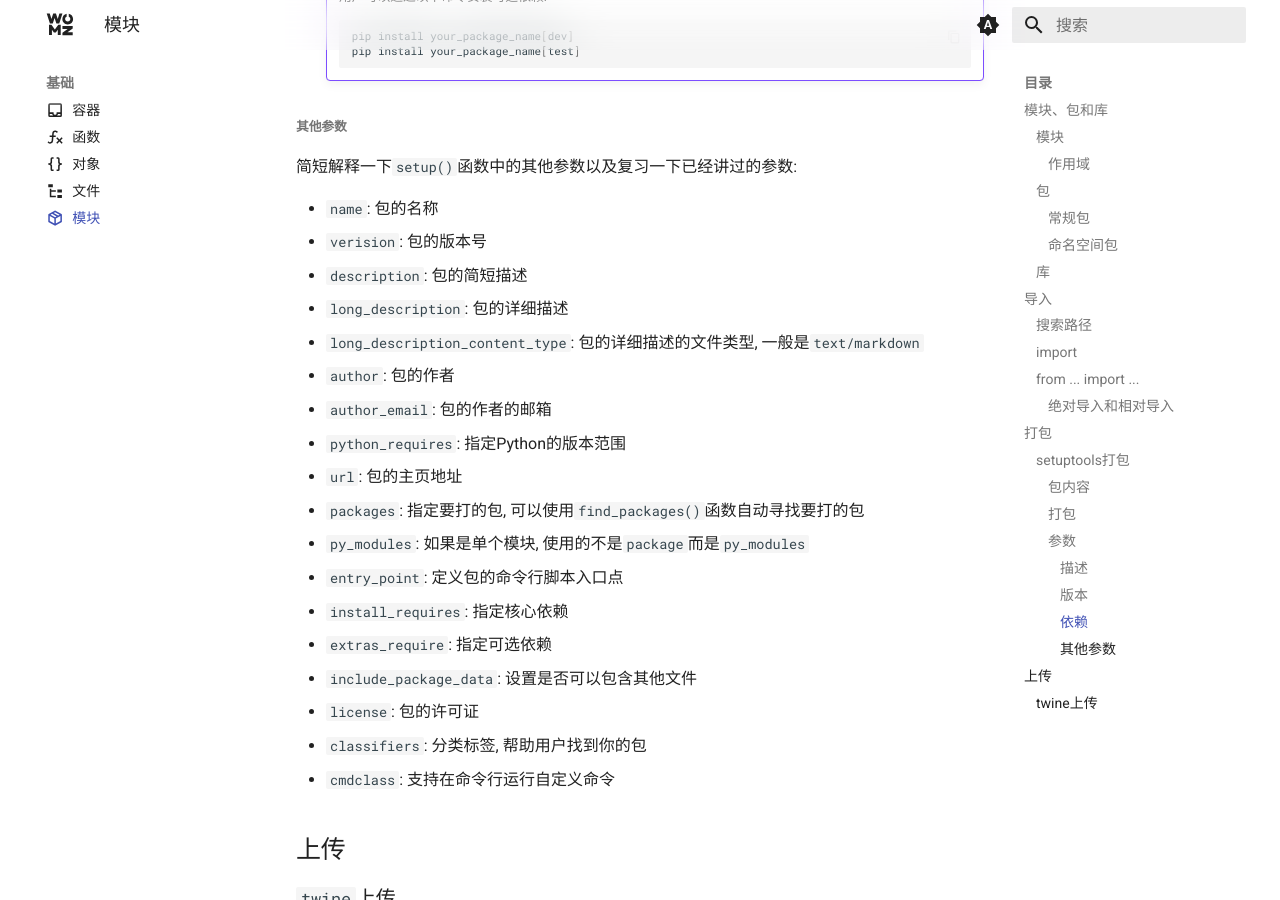
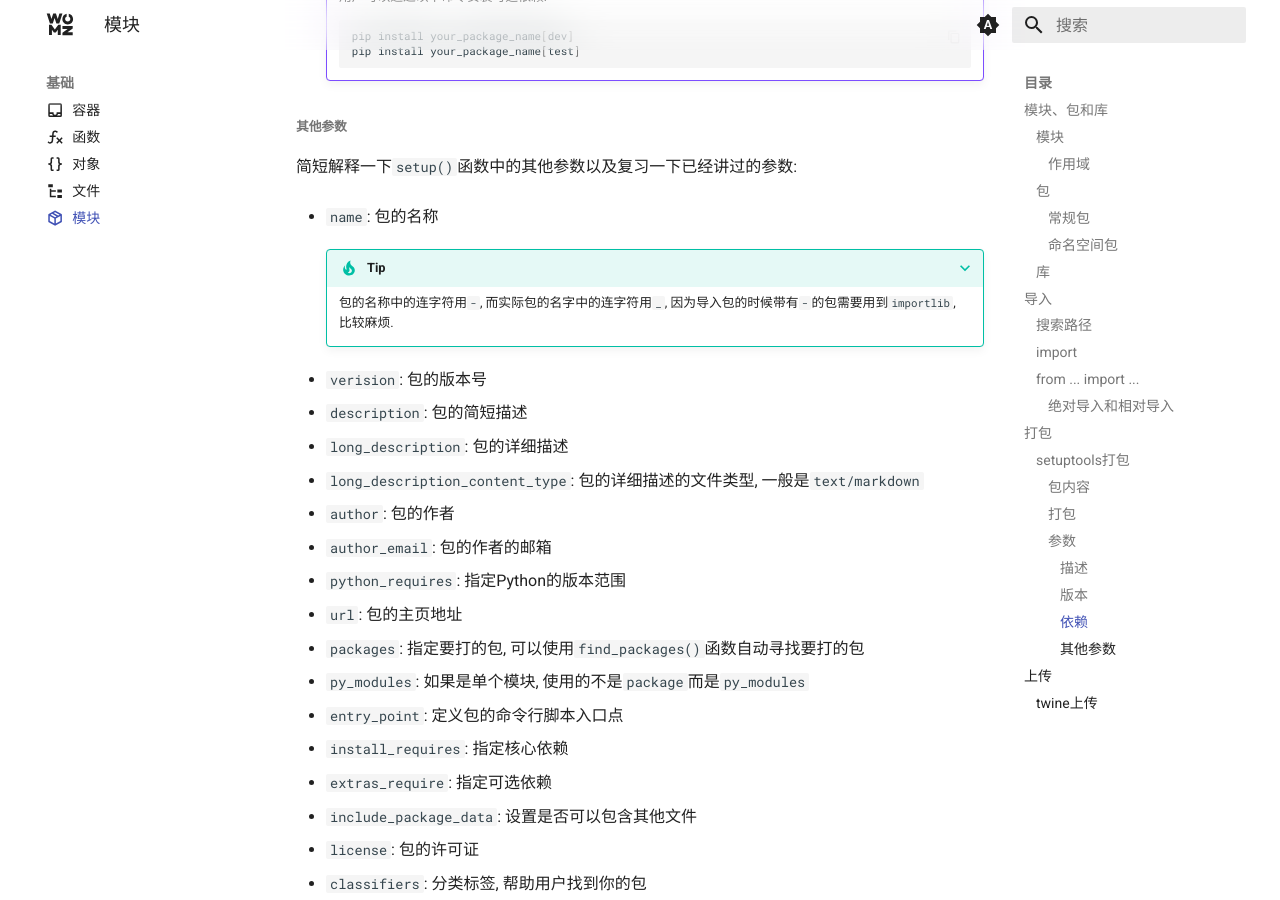
Before and after one commit to sigmax01/py, an MkDocs documentation site: the page built from docs/基础/模块.md, in a window 1280 px wide and 900 px high, scrolled down 10726 px. Built offline with MkDocs 1.6.1 and Material for MkDocs 9.7.7, drawn with Linux system fonts in a browser that asks for light colours; comment, search, counter and statistics services are not loaded; some of the changed lines change nothing that is shown.

Commit message:
`docs: Update module documentation for improved code organization and clarity`

```diff
--- a/docs/基础/模块.md
+++ b/docs/基础/模块.md
@@ -563,11 +563,11 @@
     from setuptools import find_packages, setup
 
     # Package meta-data.
-    NAME = 'mypackage'
-    DESCRIPTION = 'My short description for my project.'
-    URL = 'https://github.com/me/myproject'
-    EMAIL = 'me@example.com'
-    AUTHOR = 'Awesome Soul'
+    NAME = '[name]'
+    DESCRIPTION = '[desc]'
+    URL = 'https://github.com/ricolxwz/[repo]'
+    EMAIL = 'ricol.xwz@outlook.com'
+    AUTHOR = 'ricolxwz'
     REQUIRES_PYTHON = '>=3.6.0'
     VERSION = '0.1.0'
 
@@ -880,6 +880,11 @@
 简短解释一下`setup()`函数中的其他参数以及复习一下已经讲过的参数:
 
 - `name`: 包的名称
+
+    ???+ tip "Tip"
+
+        包的名称中的连字符用`-`, 而实际包的名字中的连字符用`_`, 因为导入包的时候带有`-`的包需要用到`importlib`, 比较麻烦.
+
 - `verision`: 包的版本号
 - `description`: 包的简短描述
 - `long_description`: 包的详细描述
```
